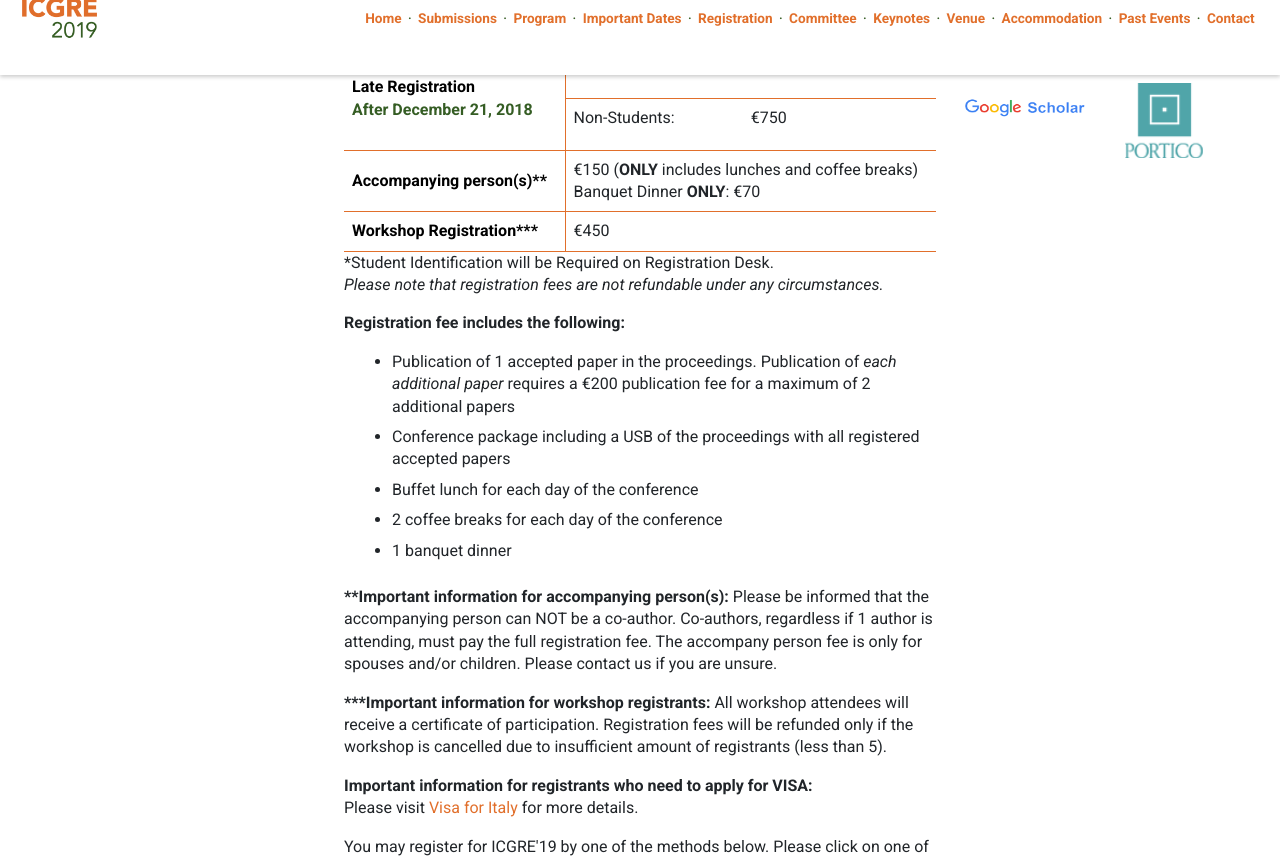
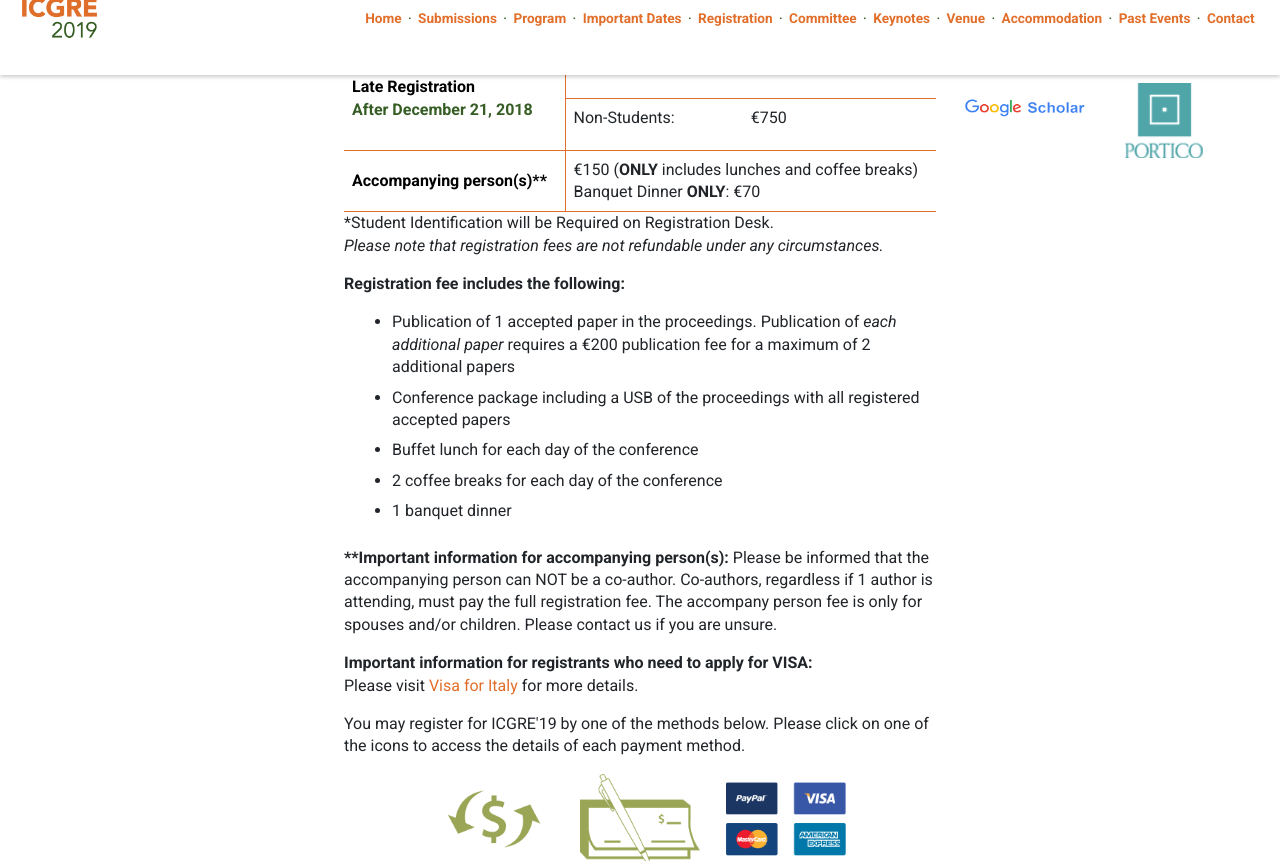
Before and after one commit to emdsgn/icgre, a Jekyll site: the page built from registration.html, in a window 1280 px wide and 900 px high, scrolled down 706 px, cut to the strip 39-900 px from the top of the window. Built offline with Jekyll 4.4.1, drawn with Linux system fonts in a browser that asks for light colours; nearby versions of some CDN libraries; Markdown is read by kramdown in place of the engine named in the settings; comment, search, counter and statistics services are not loaded.

Commit message:
changed registration page

```diff
--- a/registration.html
+++ b/registration.html
@@ -47,12 +47,12 @@ keyword: geotechnical engineering, geotechnical engineering conference, geotechn
     <td class="imp-date">€150 (<b>ONLY</b> includes lunches and coffee breaks)<br>Banquet Dinner <b>ONLY</b>: €70</td>
     </tr>
 
-    <tr>
+   <!--  <tr>
     <td class="date-title" rowspan="1">Workshop Registration***</td>
     </tr>
     <tr>
     <td class="imp-date">€450</td>
-    </tr>
+    </tr> -->
 </table>
 </div>
 
@@ -89,10 +89,10 @@ keyword: geotechnical engineering, geotechnical engineering conference, geotechn
     <td class="imp-date">€150 (<b>ONLY</b> includes lunches and coffee breaks)<br>Banquet Dinner  <b>ONLY</b>: €70</td>
     </tr>
 
-    <tr>
+    <!-- <tr>
     <th class="date-title" rowspan="1">Workshop Registration***</th>
     <td class="imp-date">€450</td>
-    </tr>
+    </tr> -->
 </table>
 </div>
 
@@ -111,7 +111,7 @@ keyword: geotechnical engineering, geotechnical engineering conference, geotechn
 
 <p class="body"><b>**Important information for accompanying person(s):</b> Please be informed that the accompanying person can NOT be a co-author. Co-authors, regardless if 1 author is attending, must pay the full registration fee. The accompany person fee is only for spouses and/or children. Please contact us if you are unsure.</p>
 
-<p class="body"><b>***Important information for workshop registrants:</b> All workshop attendees will receive a certificate of participation. Registration fees will be refunded only if the workshop is cancelled due to insufficient amount of registrants (less than 5).</p>
+<!-- <p class="body"><b>***Important information for workshop registrants:</b> All workshop attendees will receive a certificate of participation. Registration fees will be refunded only if the workshop is cancelled due to insufficient amount of registrants (less than 5).</p> -->
 
 <p class="body"><b>Important information for registrants who need to apply for VISA:</b><br>
 Please visit <a target="_blank" href="http://vistoperitalia.esteri.it/home/en" class="body-link"> Visa for Italy</a> for more details.</p>
```
Also changed, not shown: 1 other file.
